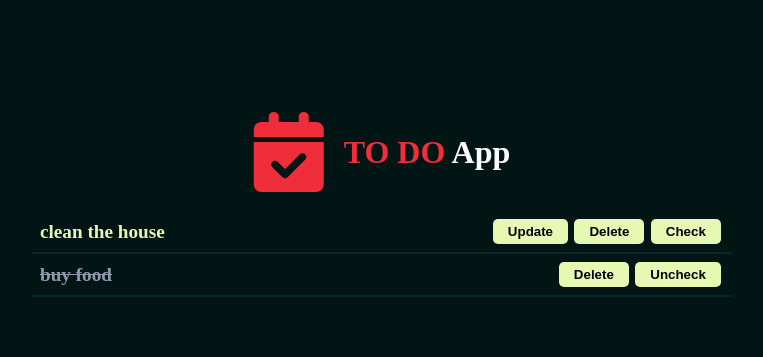
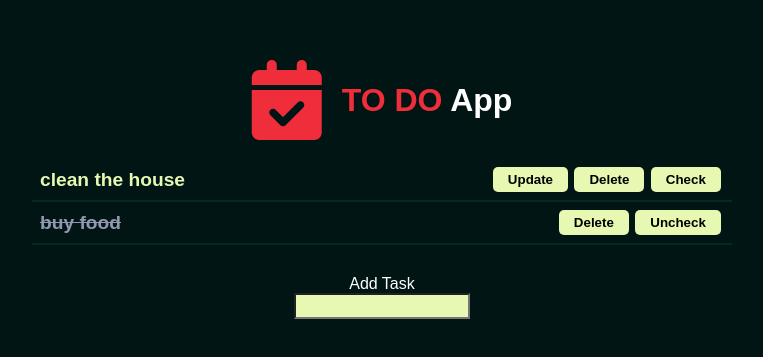
Before and after one commit to AlexandraTnd/To-do---react-app, a React (Create React App) app: page / in a window 1280 px wide. Shown: the part 205-562 px from the top of the page, without its empty margins (258-1021 px from the left). Built offline with nearby package versions, Linux system fonts and the light colour scheme.

Commit message:
add add new task component

```diff
--- a/src/App.css
+++ b/src/App.css
@@ -2,25 +2,29 @@
   box-sizing: border-box;
   margin: 0;
   padding: 0;
+  font-family: Arial, Helvetica, sans-serif;
 }
 
 body {
   background-color: #001514;
   color: white;
+  height: 100vh;
+  display: flex;
+  align-items: center;
+  justify-content: center;
 }
 
 .container {
   max-width: 1100px;
-  margin: auto;
-  height: 100vh;
   display: flex;
   flex-direction: column;
   justify-content: center;
   align-items: center;
+  margin: 30px auto;
 }
 
 .primary-color {
-  color:  #F02D3A;
+  color: #F02D3A;
 }
 
 header {
@@ -34,7 +38,7 @@ header {
 /* Task */
 
 .task {
-  display:flex;
+  display: flex;
   justify-content: space-between;
   align-items: center;
   width: 700px;
@@ -66,3 +70,10 @@ button:hover {
   color: white;
   background-color: #F02D3A;
 }
+
+input {
+  color: #001514;
+  background-color: rgb(230, 248, 178);
+  width: 70%;
+  font-size: 1.2rem;
+}
--- a/src/App.js
+++ b/src/App.js
@@ -1,7 +1,8 @@
 import './App.css';
 import React, { useState } from 'react';
 import Header from './components/Header.js';
-import ToDoTask from './components/ToDoTask.js'
+import ToDoTask from './components/ToDoTask.js';
+import AddTask from './components/AddTask.js';
 
 function App() {
   const [tasks, setTasks] = useState([{ name: "clean the house", checked: false, update: false }, { name: "buy food", checked: true, update: false }]);
@@ -46,6 +47,7 @@ function cancelUpdate(index) {
           cancelUpdate={cancelUpdate}
         />
       ))}
+      <AddTask />
     </div>
   );
 }
--- /dev/null
+++ b/src/components/AddTask.js
@@ -0,0 +1,16 @@
+import { useState } from "react";
+
+function AddTask() {
+    const [newtask, setNewTask] = useState();
+
+
+
+    return (
+        <div id="add-task-content" className="container">
+            <div>Add Task</div>
+            <input type='text' />
+        </div>
+    )
+}
+
+export default AddTask;
```
